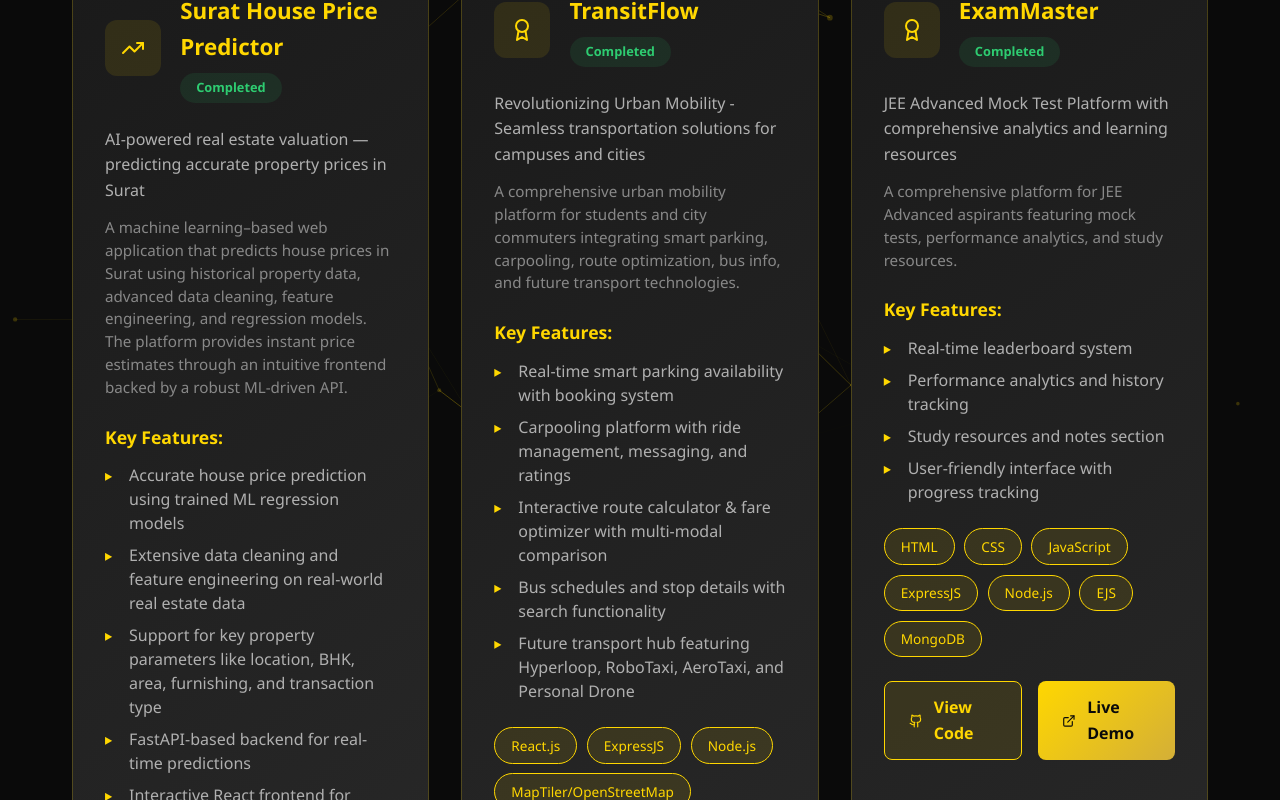
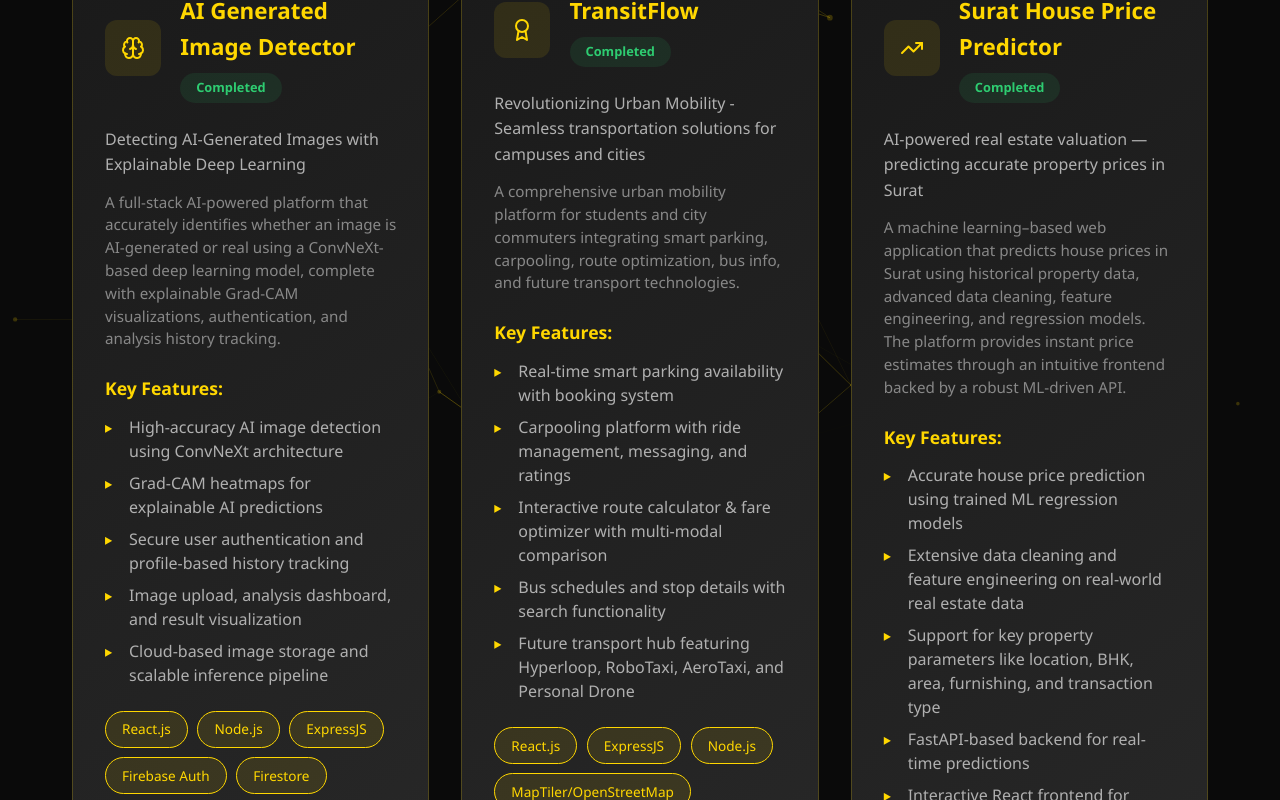
Before and after one commit to ayushman-svnit/personal-portfolio, a React (Vite) app: page /projects in a window 1280 px wide. Shown: the part 320-1120 px from the top of the page. Built offline with nearby package versions, Linux system fonts and the light colour scheme.

Commit message:
project added

```diff
--- a/src/pages/Projects.jsx
+++ b/src/pages/Projects.jsx
@@ -9,38 +9,40 @@
   TrendingUp,
   Globe,
   Award,
+  Brain,
 } from "lucide-react";
 
 const Projects = () => {
   const projects = [
     {
       id: 1,
-      title: "Surat House Price Predictor",
+      title: "AI Generated Image Detector",
       description:
-        "AI-powered real estate valuation — predicting accurate property prices in Surat",
+        "Detecting AI-Generated Images with Explainable Deep Learning",
       longDescription:
-        "A machine learning–based web application that predicts house prices in Surat using historical property data, advanced data cleaning, feature engineering, and regression models. The platform provides instant price estimates through an intuitive frontend backed by a robust ML-driven API.",
+        "A full-stack AI-powered platform that accurately identifies whether an image is AI-generated or real using a ConvNeXt-based deep learning model, complete with explainable Grad-CAM visualizations, authentication, and analysis history tracking.",
       features: [
-        "Accurate house price prediction using trained ML regression models",
-        "Extensive data cleaning and feature engineering on real-world real estate data",
-        "Support for key property parameters like location, BHK, area, furnishing, and transaction type",
-        "FastAPI-based backend for real-time predictions",
-        "Interactive React frontend for seamless user experience",
+        "High-accuracy AI image detection using ConvNeXt architecture",
+        "Grad-CAM heatmaps for explainable AI predictions",
+        "Secure user authentication and profile-based history tracking",
+        "Image upload, analysis dashboard, and result visualization",
+        "Cloud-based image storage and scalable inference pipeline",
       ],
       tech: [
-        "Python",
-        "Scikit-learn",
-        "FastAPI",
-        "React.js (Vite)",
-        "Pandas",
-        "Numpy",
-        "CatBoost",
+        "React.js",
+        "Node.js",
+        "ExpressJS",
+        "Firebase Auth",
+        "Firestore",
+        "PyTorch",
+        "ConvNeXt",
       ],
-      github: "https://github.com/ayushman-svnit/surat-house-price-predictor",
-      demo: "https://surat-house-price-predictor.vercel.app/",
+      github: "https://github.com/ayushman-svnit/genesis",
+      demo: "https://genesis-rose-rho.vercel.app/",
       status: "Completed",
-      icon: <TrendingUp />,
+      icon: <Brain />,
     },
+
     {
       id: 2,
       title: "TransitFlow",
@@ -69,6 +71,34 @@
     },
     {
       id: 3,
+      title: "Surat House Price Predictor",
+      description:
+        "AI-powered real estate valuation — predicting accurate property prices in Surat",
+      longDescription:
+        "A machine learning–based web application that predicts house prices in Surat using historical property data, advanced data cleaning, feature engineering, and regression models. The platform provides instant price estimates through an intuitive frontend backed by a robust ML-driven API.",
+      features: [
+        "Accurate house price prediction using trained ML regression models",
+        "Extensive data cleaning and feature engineering on real-world real estate data",
+        "Support for key property parameters like location, BHK, area, furnishing, and transaction type",
+        "FastAPI-based backend for real-time predictions",
+        "Interactive React frontend for seamless user experience",
+      ],
+      tech: [
+        "Python",
+        "Scikit-learn",
+        "FastAPI",
+        "React.js (Vite)",
+        "Pandas",
+        "Numpy",
+        "CatBoost",
+      ],
+      github: "https://github.com/ayushman-svnit/surat-house-price-predictor",
+      demo: "https://surat-house-price-predictor.vercel.app/",
+      status: "Completed",
+      icon: <TrendingUp />,
+    },
+    {
+      id: 4,
       title: "ExamMaster",
       description:
         "JEE Advanced Mock Test Platform with comprehensive analytics and learning resources",
@@ -95,7 +125,7 @@
       icon: <Award />,
     },
     {
-      id: 4,
+      id: 5,
       title: "Portfolio Website",
       description:
         "Personal portfolio website showcasing skills, projects, and achievements",
@@ -114,7 +144,7 @@
       icon: <Globe />,
     },
     {
-      id: 5,
+      id: 6,
       title: "Flight Booking System",
       description:
         "A seamless platform for users and administrators to interact with flight services efficiently.",
@@ -133,18 +163,12 @@
       status: "Completed",
       icon: <Globe />,
     },
-    // Add more projects here as you build them
   ];
 
   const upcomingProjects = [
     {
-      name: "AI Generated Image Detector",
-      description: "Detect the images generated by AI",
-      tech: ["Machine Learning", "Pytorch", "Python"],
-    },
-    {
-      name: "GWoC Task",
-      description: "Soon...",
+      name: "Joy Juncture",
+      description: "Soon ...",
       tech: ["Next.js", "Express", "MongoDB"],
     },
     {
```
